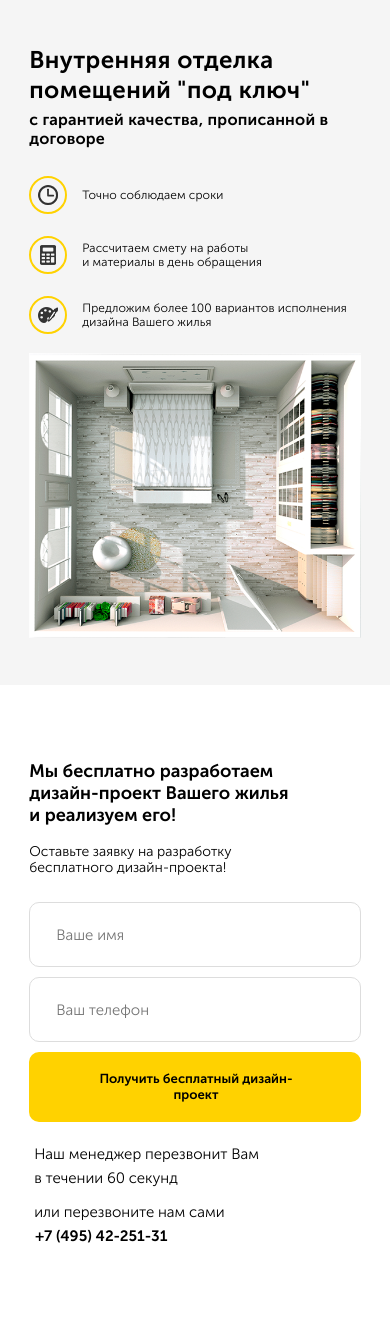
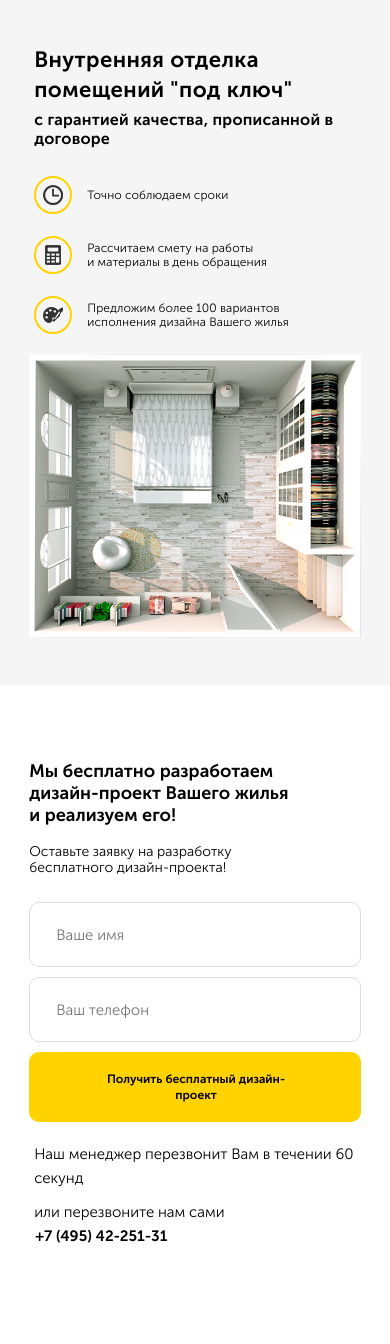
Before and after one commit to Tereshchenko-N/repair-1, a plain HTML site: page src/index.html in a window 390 px wide. Shown: the part 72-1416 px from the top of the page. Drawn offline with Linux system fonts and the light colour scheme.

Commit message:
Исправлена ошибка с фоновым изображением. Адаптировано под экраны 1200px и меньше

```diff
--- a/src/index.html
+++ b/src/index.html
@@ -97,7 +97,7 @@
           </form>
           <!-- /.form offer__form -->
           <div class="offer-footer">
-            <span class="offer-footer__text">Наш менеджер перезвонит Вам <br>
+            <span class="offer-footer__text">Наш менеджер перезвонит Вам
               в течении 60 секунд</span>
             <span class="offer-footer__text-call">или перезвоните нам сами <p class="offer-footer__tell">+7 (495)
                 42-251-31</p></span>
--- a/src/sass/blocks/_hero.sass
+++ b/src/sass/blocks/_hero.sass
@@ -105,11 +105,13 @@
         &__item
           margin-bottom: 22px
       &-text
+        margin-left: 5px
         &__title
-          font-size: 24px
+          font-size: 22px
           line-height: 30px
           letter-spacing: 0.4px
-          width: 300px
+          width: 280px
+          min-width: 280px
           margin-top: 4px
           margin-bottom: -0.1px
         &__subtitle
--- a/src/sass/blocks/_navbar.sass
+++ b/src/sass/blocks/_navbar.sass
@@ -62,7 +62,7 @@
       font-weight: 700
       padding: 15px 30px 14px 30px
       margin-left: 10px
-      margin-right: -15px
+      margin-right: -20px
       border-radius: 5px;
     &__contacts
       display: none
--- a/src/sass/blocks/_offer.sass
+++ b/src/sass/blocks/_offer.sass
@@ -2,8 +2,9 @@
   background: url('../img/offer/offer-img.png') no-repeat
   background-position: center right
   position: relative
-  background-size: 50%
+  background-size: contain
   &:before
+    content: ''
     width: 50%
     height: 100%
     position: absolute
@@ -48,14 +49,35 @@
       letter-spacing: 0.2
     &__tell
       margin-top: 0
-      margin-left: -8px
+      margin-left: -4px
       +bold
 
 @media (max-width: 1200px)
   .offer
+    background-size: cover
     &__input
       width: 100%
       margin-bottom: 10px
+    &__subtitle
+      min-width: 85%
+      max-width: 85%
+      width: 85%
+    &__button
+      font-size: 13px
+    &-footer
+      display: block
+      margin-left: 5px
+      &__text
+        display: block
+        width: 100%
+        min-width: 100%
+        margin-bottom: 10px
+        &-call
+          display: block
+          width: 100%
+      &__tell
+        display: block
+        margin-left: 1px
 @media (max-width: 768px)
   .offer
     background: none
@@ -78,7 +100,7 @@
       max-width: 250px
       margin-bottom: 26px
     &__button
-      font-size: 13px
+      font-size: 12px
       line-height: 16px
       padding: 14px 62px 14px 64px
       margin-bottom: 20px
```
Also changed, not shown: src/css/style.css, src/img/offer/img-bg.png (added), 1 other file.
